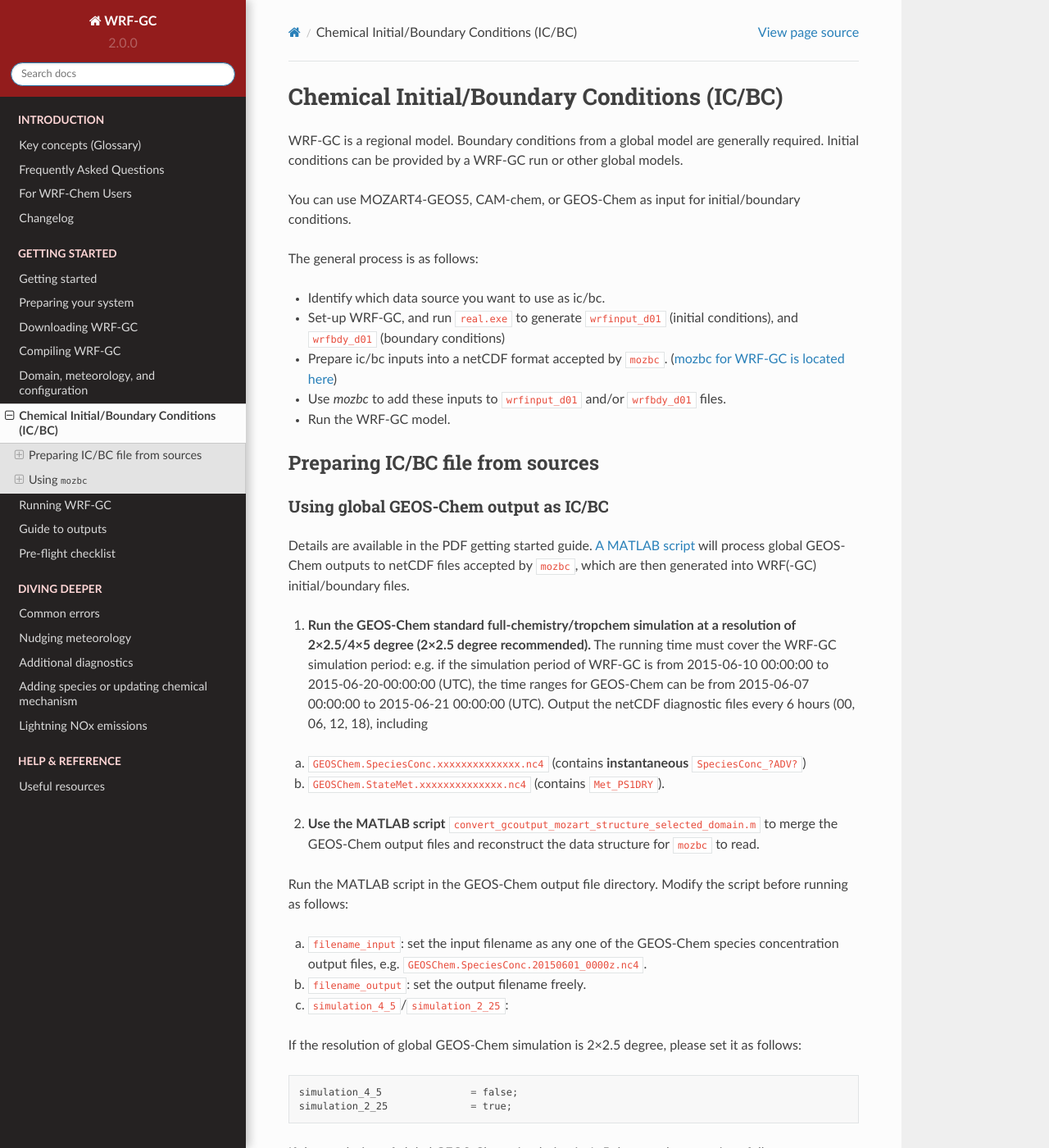
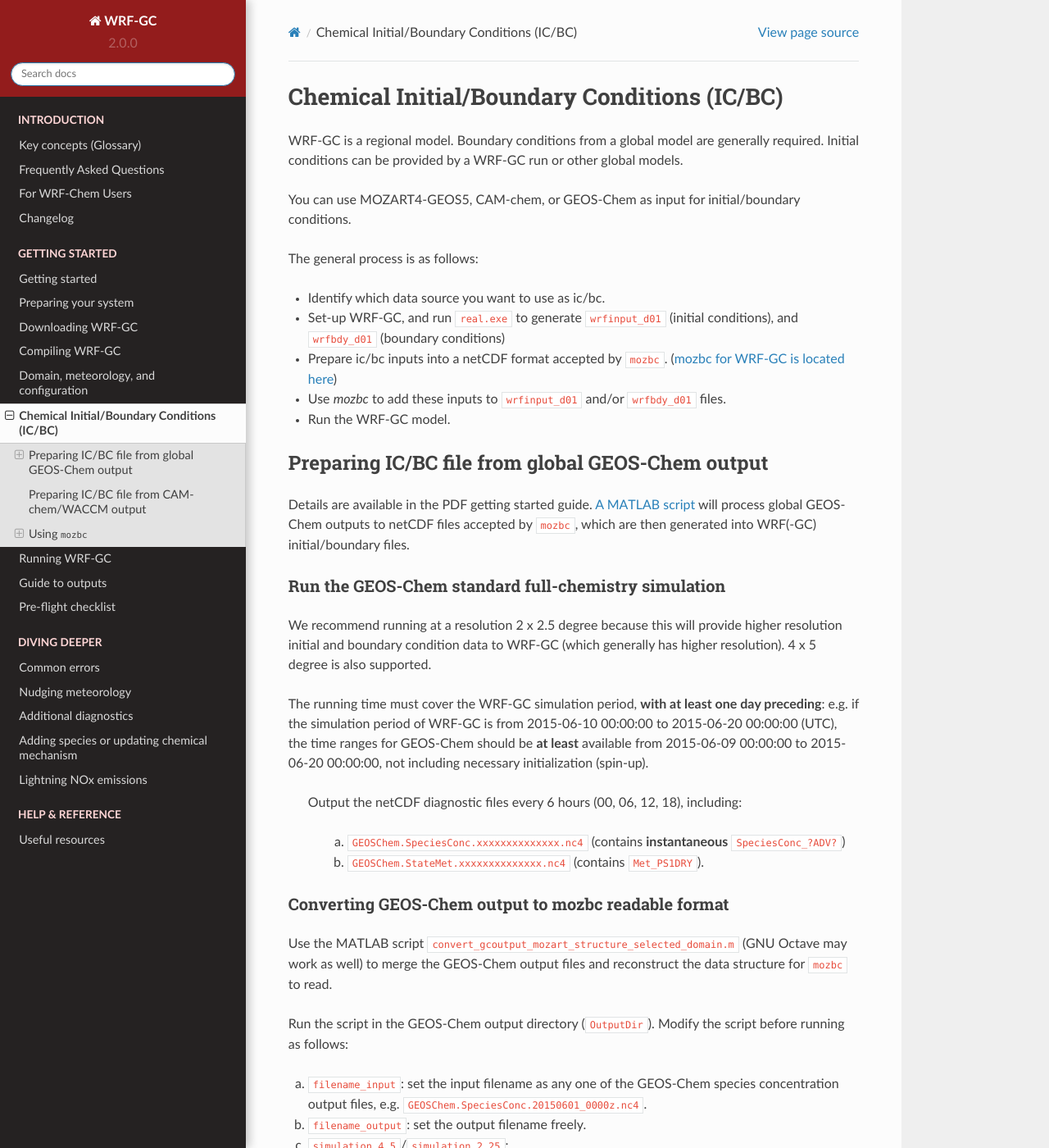
Before and after one commit to WRF-GC/documentation, a Sphinx documentation site: the page built from docs/source/icbc.rst, in a window 1280 px wide and 1400 px high. Shown: the whole window at 82% size. Built offline with Sphinx 7.4.7 and the Read the Docs theme 2.0.0, drawn with Linux system fonts in a browser that asks for light colours; some of the changed text lies outside the part shown.

Commit message:
update ic/bc page

```diff
--- a/docs/source/icbc.rst
+++ b/docs/source/icbc.rst
@@ -13,23 +13,29 @@ The general process is as follows:
 * Use `mozbc` to add these inputs to ``wrfinput_d01`` and/or ``wrfbdy_d01`` files.
 * Run the WRF-GC model.
 
-Preparing IC/BC file from sources
-----------------------------------
-
-Using global GEOS-Chem output as IC/BC
-^^^^^^^^^^^^^^^^^^^^^^^^^^^^^^^^^^^^^^^
+Preparing IC/BC file from global GEOS-Chem output
+-------------------------------------------------
 
 Details are available in the PDF getting started guide. `A MATLAB script <https://github.com/fengx7/WRF-GC-GCC_ICBC>`_ will process global GEOS-Chem outputs to netCDF files accepted by ``mozbc``, which are then generated into WRF(-GC) initial/boundary files.
 
-1. **Run the GEOS-Chem standard full-chemistry/tropchem simulation at a resolution of 2×2.5/4×5 degree (2×2.5 degree recommended).** The running time must cover the WRF-GC simulation period: e.g. if the simulation period of WRF-GC is from 2015-06-10 00:00:00 to 2015-06-20-00:00:00 (UTC), the time ranges for GEOS-Chem can be from 2015-06-07 00:00:00 to 2015-06-21 00:00:00 (UTC). Output the netCDF diagnostic files every 6 hours (00, 06, 12, 18), including
+Run the GEOS-Chem standard full-chemistry simulation
+^^^^^^^^^^^^^^^^^^^^^^^^^^^^^^^^^^^^^^^^^^^^^^^^^^^^^
 
-(a) ``GEOSChem.SpeciesConc.xxxxxxxxxxxxxx.nc4`` (contains **instantaneous** ``SpeciesConc_?ADV?``)
+We recommend running at a resolution 2 x 2.5 degree because this will provide higher resolution initial and boundary condition data to WRF-GC (which generally has higher resolution). 4 x 5 degree is also supported.
 
-(b) ``GEOSChem.StateMet.xxxxxxxxxxxxxx.nc4`` (contains ``Met_PS1DRY``).
+The running time must cover the WRF-GC simulation period, **with at least one day preceding**: e.g. if the simulation period of WRF-GC is from 2015-06-10 00:00:00 to 2015-06-20 00:00:00 (UTC), the time ranges for GEOS-Chem should be **at least** available from 2015-06-09 00:00:00 to 2015-06-20 00:00:00, not including necessary initialization (spin-up).
 
-2. **Use the MATLAB script** ``convert_gcoutput_mozart_structure_selected_domain.m`` to merge the GEOS-Chem output files and reconstruct the data structure for ``mozbc`` to read.
+   Output the netCDF diagnostic files every 6 hours (00, 06, 12, 18), including:
 
-Run the MATLAB script in the GEOS-Chem output file directory. Modify the script before running as follows:
+    (a) ``GEOSChem.SpeciesConc.xxxxxxxxxxxxxx.nc4`` (contains **instantaneous** ``SpeciesConc_?ADV?``)
+
+    (b) ``GEOSChem.StateMet.xxxxxxxxxxxxxx.nc4`` (contains ``Met_PS1DRY``).
+
+Converting GEOS-Chem output to mozbc readable format
+^^^^^^^^^^^^^^^^^^^^^^^^^^^^^^^^^^^^^^^^^^^^^^^^^^^^
+Use the MATLAB script ``convert_gcoutput_mozart_structure_selected_domain.m`` (GNU Octave may work as well) to merge the GEOS-Chem output files and reconstruct the data structure for ``mozbc`` to read.
+
+Run the script in the GEOS-Chem output directory (``OutputDir``). Modify the script before running as follows:
 
 (a) ``filename_input``: set the input filename as any one of the GEOS-Chem species concentration output files, e.g.
     ``GEOSChem.SpeciesConc.20150601_0000z.nc4``.
@@ -81,8 +87,12 @@ Here is an example:
 
 The netCDF file will be generated after running the script.
 
-Using MOZART4-GEOS5/WACCM as IC/BC
-^^^^^^^^^^^^^^^^^^^^^^^^^^^^^^^^^^^
+.. info::
+
+    If you want to use data from other year / months to run WRF-GC, you can tweak the script to read alternative GEOS-Chem output file names. The time slices in the GEOS-Chem output files is not checked by the script.
+
+Preparing IC/BC file from CAM-chem/WACCM output
+------------------------------------------------
 
 Refer to the WRF-Chem documentation.
 
```
